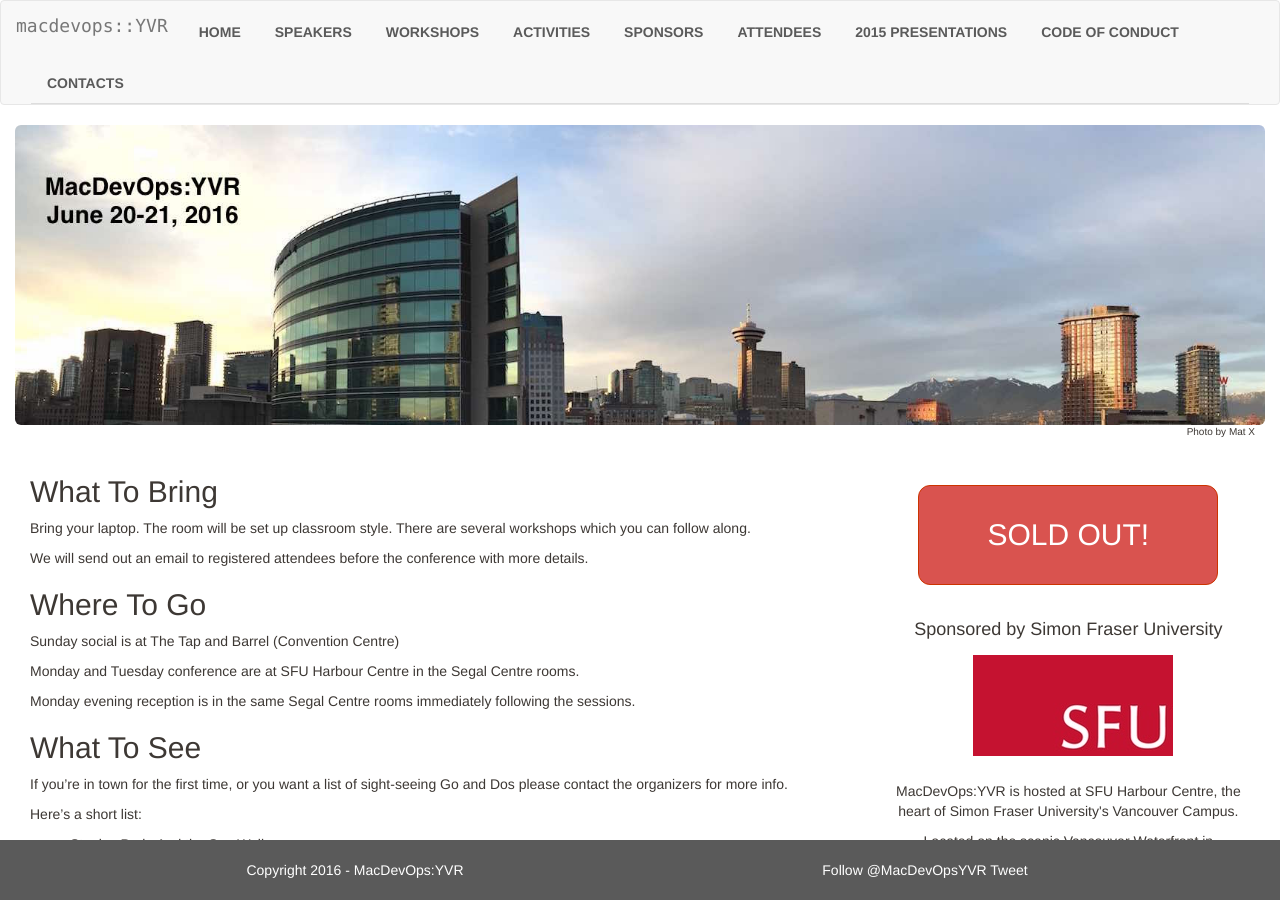
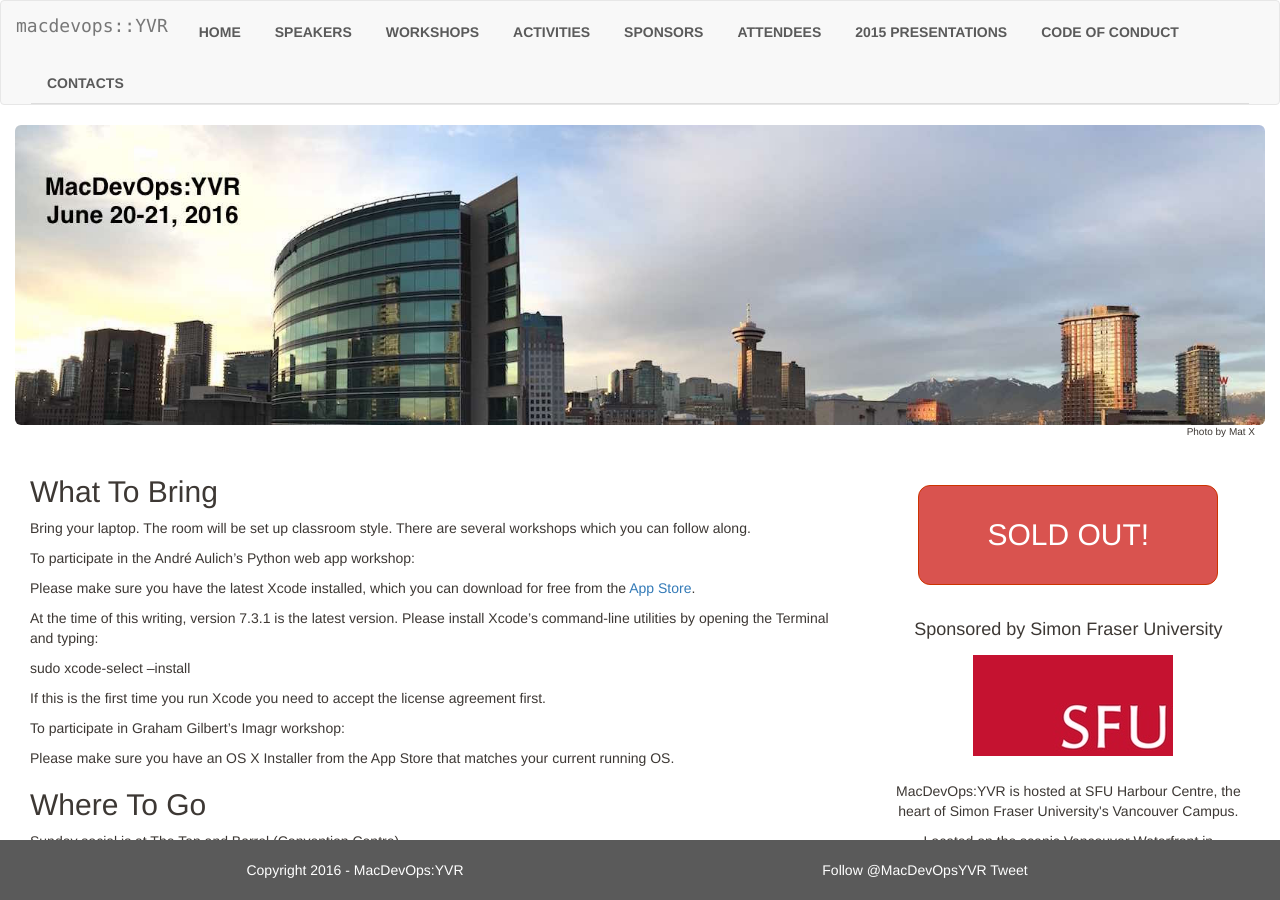
Before and after one commit to macdevopsyvr/macdevopsyvr.github.io, a Jekyll site: the page built from attendee/index.md, in a window 1280 px wide and 900 px high. Built offline with Jekyll 4.4.1, drawn with Linux system fonts in a browser that asks for light colours; comment, search, counter and statistics services are not loaded.

Commit message:
Attendee requirements
requirements update for workshops

```diff
--- a/attendee/index.md
+++ b/attendee/index.md
@@ -8,7 +8,19 @@
 
 Bring your laptop. The room will be set up classroom style. There are several workshops which you can follow along.
 
-We will send out an email to registered attendees before the conference with more details.
+To participate in the André Aulich's Python web app workshop:
+
+Please make sure you have the latest Xcode installed, which you can download for free from the <a href="https://itunes.apple.com/us/app/xcode/id497799835?mt=12">App Store</a>.
+
+At the time of this writing, version 7.3.1 is the latest version. Please install Xcode's command-line utilities by opening the Terminal and typing:
+
+sudo xcode-select --install
+
+If this is the first time you run Xcode you need to accept the license agreement first.
+
+To participate in Graham Gilbert's Imagr workshop:
+
+Please make sure you have an OS X Installer from the App Store that matches your current running OS.
 
 ## Where To Go
 
```
